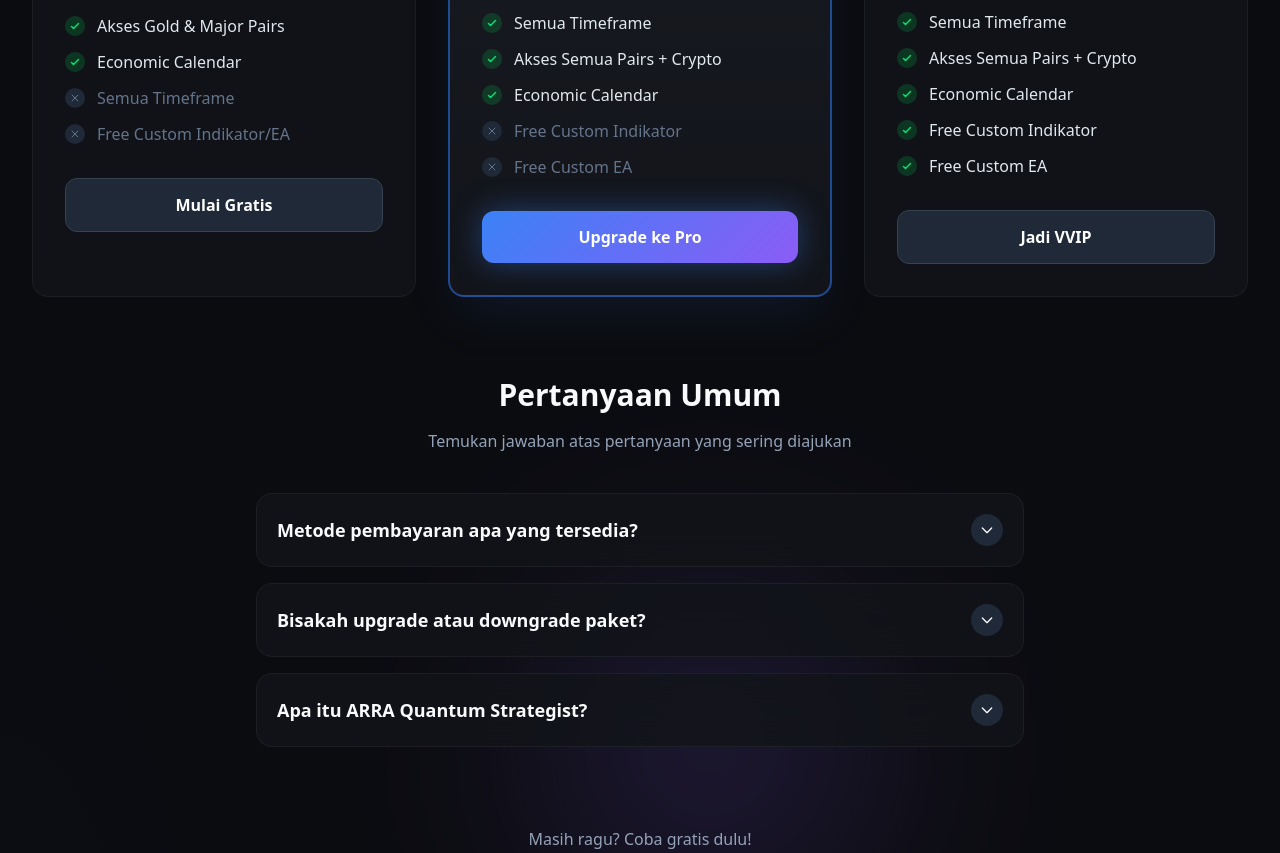
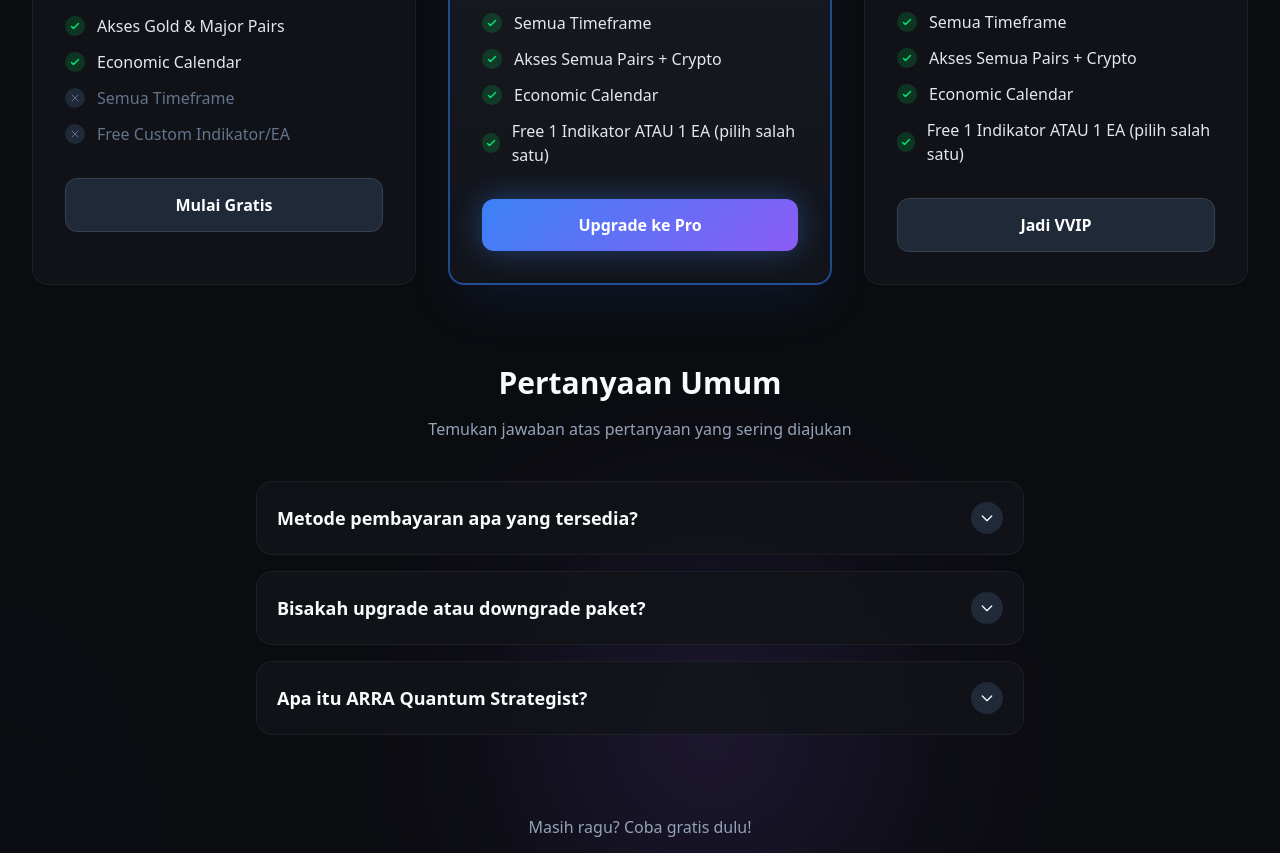
Before and after one commit to arra7trader/arra7-app, a Next.js app: page /pricing in a window 1280 px wide. Shown: the part 827-1680 px from the top of the page. Built offline with nearby package versions, Linux system fonts and the light colour scheme; no server answers.

Commit message:
Update pricing: PRO and VVIP get 1 free Indicator OR EA choice

```diff
--- a/src/app/pricing/page.tsx
+++ b/src/app/pricing/page.tsx
@@ -56,8 +56,7 @@ const PRICING_PLANS = [
             { text: 'Semua Timeframe', included: true },
             { text: 'Akses Semua Pairs + Crypto', included: true },
             { text: 'Economic Calendar', included: true },
-            { text: 'Free Custom Indikator', included: false },
-            { text: 'Free Custom EA', included: false },
+            { text: 'Free 1 Indikator ATAU 1 EA (pilih salah satu)', included: true },
         ],
         cta: 'Upgrade ke Pro',
         popular: true,
@@ -77,8 +76,7 @@ const PRICING_PLANS = [
             { text: 'Semua Timeframe', included: true },
             { text: 'Akses Semua Pairs + Crypto', included: true },
             { text: 'Economic Calendar', included: true },
-            { text: 'Free Custom Indikator', included: true },
-            { text: 'Free Custom EA', included: true },
+            { text: 'Free 1 Indikator ATAU 1 EA (pilih salah satu)', included: true },
         ],
         cta: 'Jadi VVIP',
         popular: false,
```
